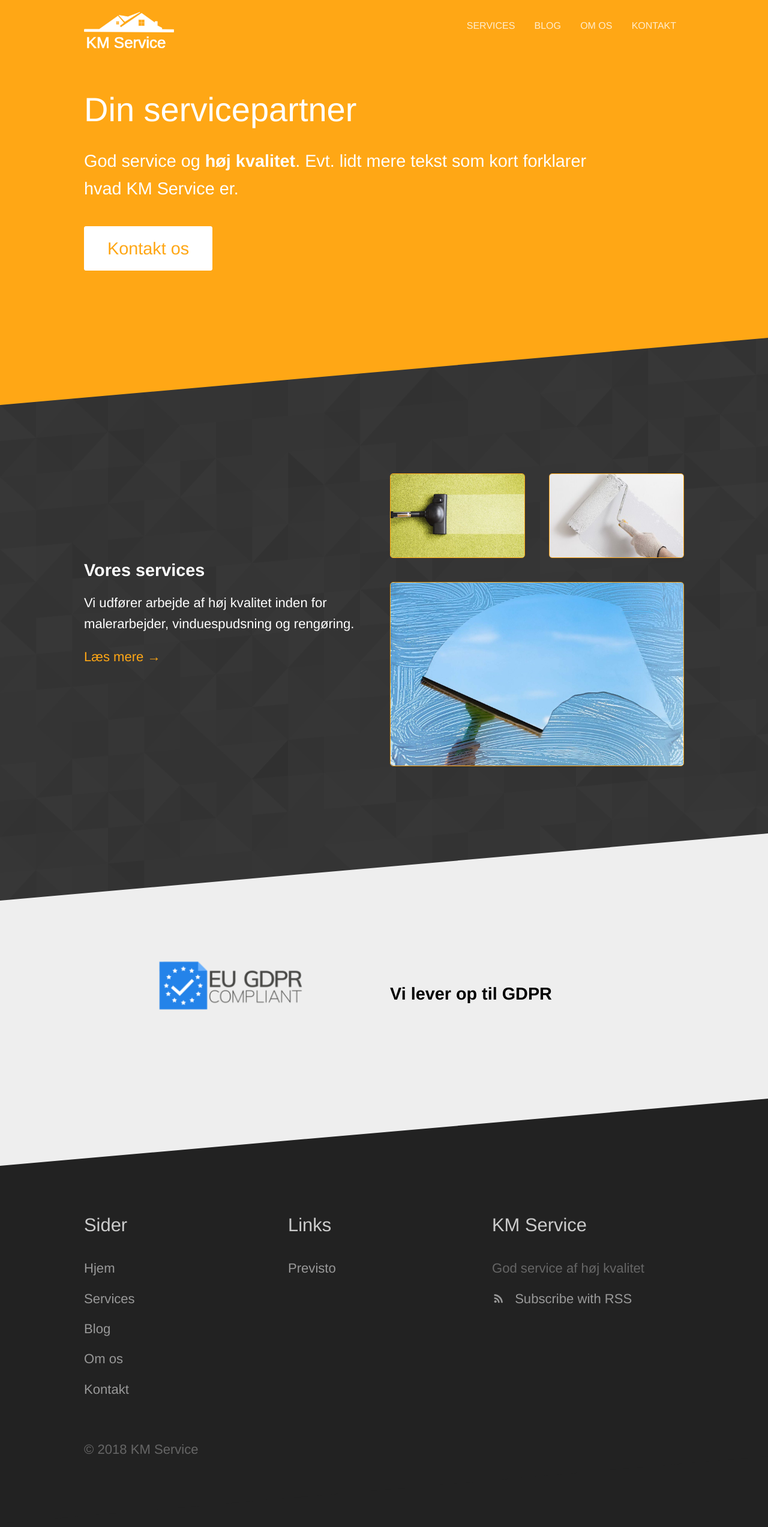
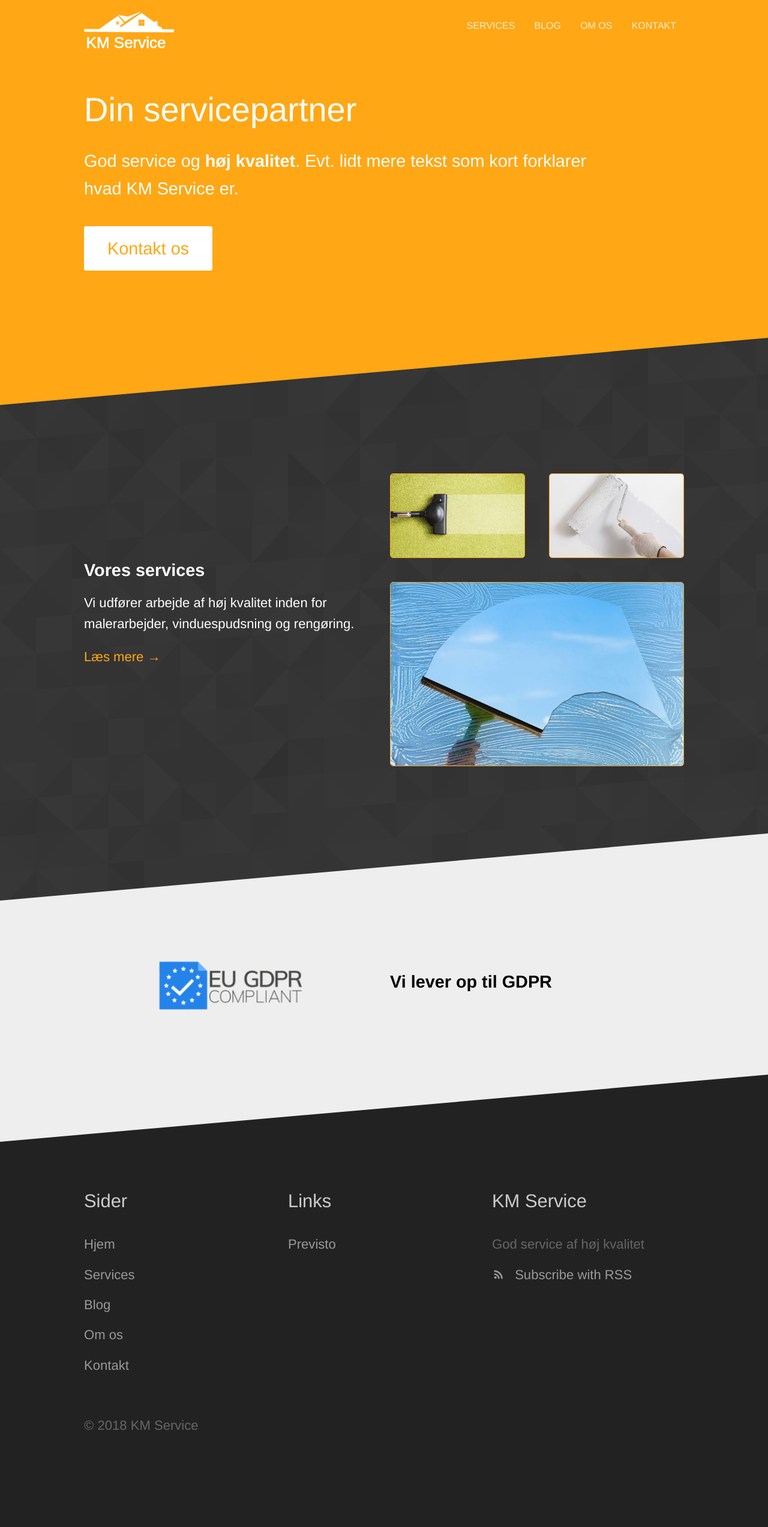
Before and after one commit to michaelkrog/kmservice-site, a Jekyll site: the page built from index.html, in a window 1280 px wide. Shown: the whole page at 60% size. Built offline with Jekyll 4.4.1, drawn with Linux system fonts in a browser that asks for light colours; after the commit the page ends 2505 px from its top, so only the background shows below that.

Commit message:
Update index.html

```diff
--- a/index.html
+++ b/index.html
@@ -31,7 +31,7 @@ title: KM Service
 	<div class="container halves">
 		<div>
 			<ul class="image-list">
-				<li><img src="{{ site.baseurl }}/images/eu-gdpr-compliant.png" width="250" style="margin-bottom: 40px;"></li>
+				<li><img src="{{ site.baseurl }}/images/eu-gdpr-compliant.png" width="250"></li>
 				<!--li><img src="{{ site.baseurl }}/images/jekyll-logo-black-red-transparent.png" width="300"></li-->
 			</ul>
 		</div>
```
